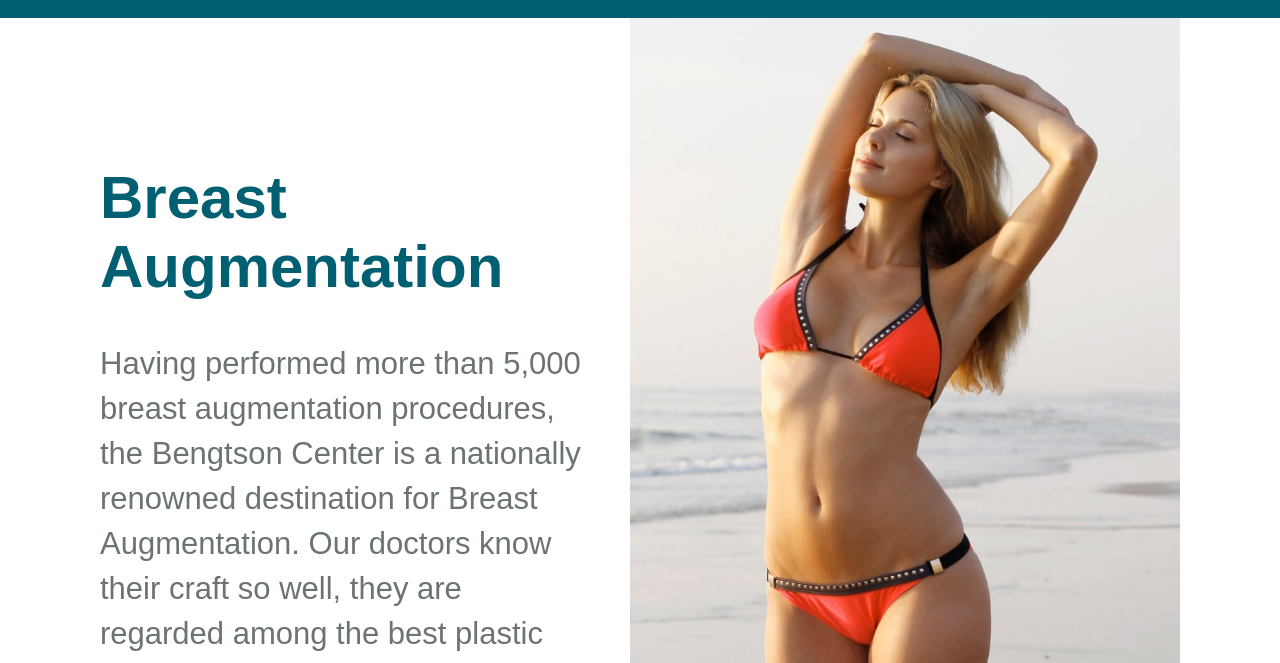
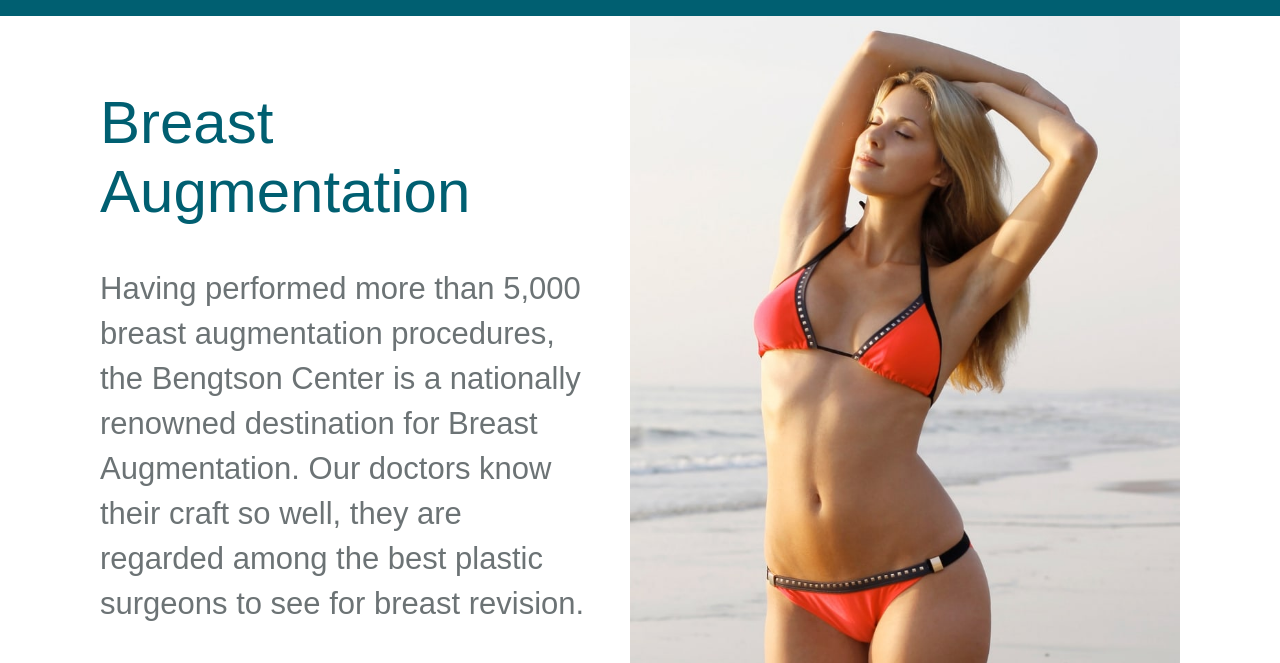
Before and after one commit to Ongomobile/influx-demo, a plain HTML site: page index.html in a window 1280 px wide. Shown: the part 739-1402 px from the top of the page. Drawn offline with Linux system fonts and the light colour scheme; a script that the page names is missing; a web font is replaced by a local one.

Commit message:
Update styles

```diff
--- a/css/influx.css
+++ b/css/influx.css
@@ -5,8 +5,12 @@
   letter-spacing: normal;
   text-decoration: none;
 }
-
 .featured-container {
+  position: absolute;
+  left: 0%;
+  top: 399px;
+  right: 0%;
+  bottom: auto;
   height: auto;
   max-width: 1600px;
   margin-right: auto;
@@ -20,7 +24,6 @@
   display: -webkit-flex;
   display: -ms-flexbox;
   display: flex;
-  height: 687px;
   -webkit-box-orient: vertical;
   -webkit-box-direction: normal;
   -webkit-flex-direction: column;
@@ -69,7 +72,7 @@
 
 .feature-content-left {
   width: 700px;
-  padding-top: 95px;
+  padding-top: 23px;
   padding-right: 4%;
 }
 
@@ -126,10 +129,12 @@
 }
 
 .feature-content-heading {
+  padding: 0;
   margin-bottom: 40px;
   font-family: "Playfair Display", sans-serif;
   color: #005f71;
   font-size: 60px;
+  font-weight: 400;
 }
 
 .feature-main-text {
```
